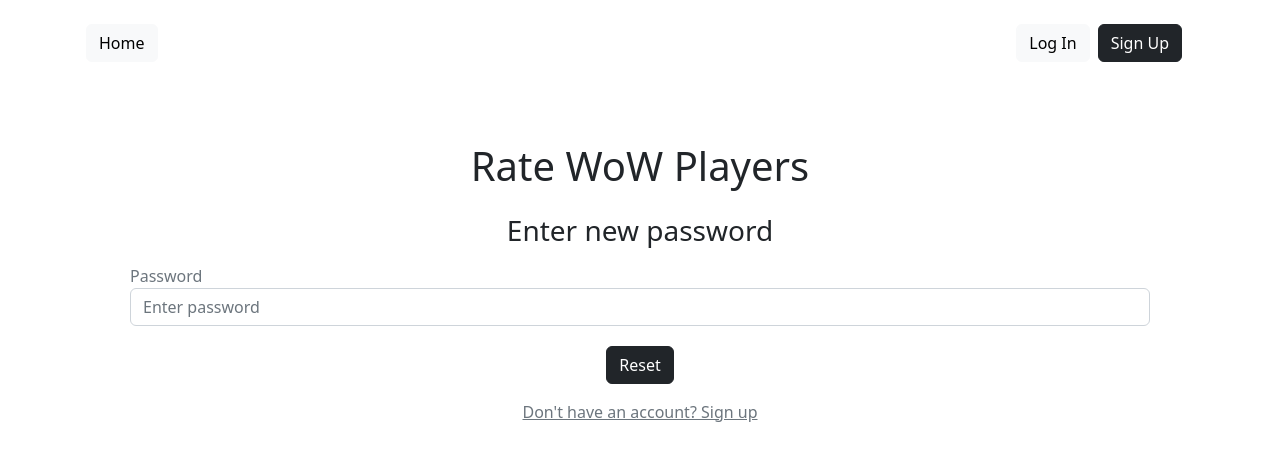
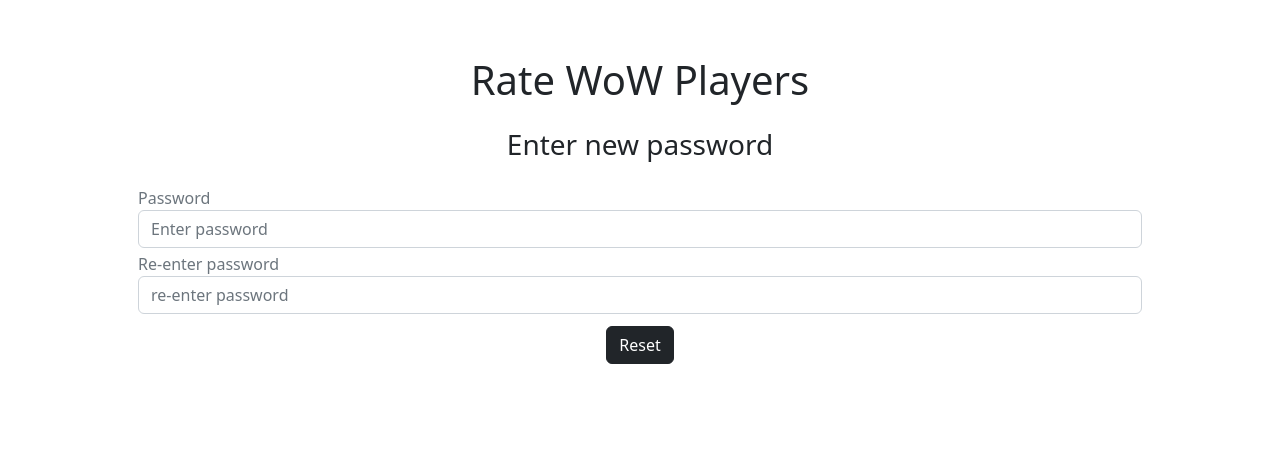
Before and after one commit to Jerryc95/Rate-wow-players, a React (Create React App) app: page /reset-password in a window 1280 px wide. Shown: the top 460 px of the page. Built offline with nearby package versions, Linux system fonts and the light colour scheme.

Commit message:
update password reset

```diff
--- a/src/Context/Auth.js
+++ b/src/Context/Auth.js
@@ -14,7 +14,7 @@ export const useAuth = () => {
 
 const useProvideAuth = () => {
   const [user, setUser] = useState(null);
-  // const [newPassword, setNewPassword] = useState(null);
+  const [newPassword, setNewPassword] = useState(null);
 
   const signUp = async (email, username, password) => {
     const { data, error } = await supabase.auth.signUp({
@@ -28,10 +28,10 @@ const useProvideAuth = () => {
     });
     if (error) {
       console.log(error);
-      return error
+      return error;
     } else {
       console.log(data);
-      return data
+      return data;
     }
   };
 
@@ -56,7 +56,7 @@ const useProvideAuth = () => {
     setUser(null);
   };
 
-  const resetPassword = async (email) => {
+  const forgotPassword = async (email) => {
     const { error } = await supabase.auth.resetPasswordForEmail(email, {
       redirectTo: "http://localhost:3000/reset-password",
     });
@@ -68,9 +68,7 @@ const useProvideAuth = () => {
   const getUsers = async () => {
     const { data, error } = await supabase
       .from("profiles")
-      .select(
-        "username, email"
-      );
+      .select("username, email");
     if (error) {
       console.log(error);
     } else {
@@ -115,36 +113,41 @@ const useProvideAuth = () => {
   };
 
   const updateEmail = async (email) => {
-    const { data, error } = await supabase.auth.updateUser({email: email})
+    const { data, error } = await supabase.auth.updateUser({ email: email });
     if (data) {
-      return "Email updated successfully!"
+      return "Email updated successfully!";
     }
     if (error) {
-      return "There was an error updating your email."
+      return "There was an error updating your email.";
     }
-
   };
 
-   const updateUsername = async (username) => {
+  const updateUsername = async (username) => {
     const { data, error } = await supabase.auth.updateUser({
-      data: { username: username }
-    })
+      data: { username: username },
+    });
     if (data) {
-      return "Username updated successfully!"
+      return "Username updated successfully!";
     }
     if (error) {
-      return "There was an error updating your username."
+      return "There was an error updating your username.";
     }
   };
 
   const updatePassword = async (password) => {
-    const { data, error } = await supabase.auth.updateUser({password: password})
+    const { data, error } = await supabase.auth.updateUser({
+      password: password,
+    });
     if (data) {
-      return "Password updated successfully!"
+      return "Password updated successfully!";
     }
     if (error) {
-      return "There was an error updating your password."
+      return "There was an error updating your password.";
     }
+  };
+
+  const resetPassword = (password) => {
+    setNewPassword(password);
   };
 
   useEffect(() => {
@@ -166,9 +169,16 @@ const useProvideAuth = () => {
           const { data, error } = await supabase.auth.updateUser({
             password: newPassword,
           });
+
           if (data) alert("Password updated successfully!");
           if (error) alert("There was an error updating your password.");
-          break;
+
+        // const { data } = await supabase.auth.updateUser({
+        //   password: newPassword,
+        // });
+        // if (data) ;
+        // console.log(newPassword)
+        // break;
         default:
       }
     });
@@ -183,6 +193,7 @@ const useProvideAuth = () => {
     login,
     logout,
     resetPassword,
+    forgotPassword,
     updateEmail,
     updatePassword,
     updateUsername,
--- a/src/pages/ForgotPassword.js
+++ b/src/pages/ForgotPassword.js
@@ -1,42 +1,40 @@
 import React, { useState } from "react";
 import { Link } from "react-router-dom";
-// import HomeButton from "../components/HomeButton";
 import Navbar from "../components/Navbar";
 
-// import supabase from "../Provider/supabase";
 import { useAuth } from "../Context/Auth";
 
 const ForgotPassword = () => {
   const auth = useAuth();
   const [email, setEmail] = useState("");
+  const [alertMessage, setAlertMessage] = useState("");
 
-    const resetPassword = async () => {
-      auth.resetPassword(email)
+  const forgotPassword = async () => {
+    auth.forgotPassword(email);
+    setAlertMessage("An email link has been sent to reset your password.");
+  };
 
-    }
-
-    return(
+  return (
     <div className="container">
       <div>
         <Navbar />
       </div>
+      <div className="container">
         <div className="row justify-content-center p-5">
           <div className="d-flex justify-content-center p-2">
             <h1 className="font-weight-bold">Rate WoW Players</h1>
           </div>
           <div className="d-flex justify-content-center p-2">
-            <h3 className="white-text">Enter email below</h3>
+            <h3 className="white-text">Enter your email</h3>
           </div>
-          <form className="col">
+          <form className="row justify-content-center p-2">
             <div className="form-group justify-content-center">
-              <label className="text-muted">
-                Email address
-              </label>
+              <label className="text-muted">Email</label>
               <input
                 className="form-control mb-1"
                 required="required"
                 type="text"
-                placeholder="Enter email"
+                placeholder="Email"
                 value={email}
                 onChange={(e) => {
                   setEmail(e.target.value);
@@ -44,23 +42,22 @@ const ForgotPassword = () => {
               />
             </div>
           </form>
-          <div className="d-flex justify-content-center p-2">
-            <Link className="pt-2">
-              <button className="btn btn-dark" type="button" onClick={resetPassword}>
+          <span className="text-danger d-flex justify-content-center">
+            {alertMessage}
+          </span>
+          <div className="d-flex justify-content-center">
+            <button
+              className="btn btn-dark"
+              type="button"
+              onClick={forgotPassword}
+            >
               Reset
             </button>
-            </Link>
-          </div>
-          <div className="col pt-2">
-            <Link className="text-secondary" to='/register'>
-              <div className="d-flex justify-content-center">
-                <span className="">Don't have an account? Sign up</span>
-              </div>
-            </Link>
           </div>
         </div>
       </div>
-    )
-}
+    </div>
+  );
+};
 
-export default ForgotPassword
+export default ForgotPassword;
--- a/src/pages/LogIn.js
+++ b/src/pages/LogIn.js
@@ -21,6 +21,7 @@ const Login = () => {
         break;
         case 'Database error granting user':
           setErrorMessage('Unable to log in. Please try again later.')
+          break;
         default:
 
 }
--- a/src/pages/Register.js
+++ b/src/pages/Register.js
@@ -6,33 +6,56 @@ import { useAuth } from "../Context/Auth";
 const Register = () => {
   const auth = useAuth();
   const navigate = useNavigate();
-
-  const [errorMessage, setErrorMessage] = useState('');
+  const [alertMessage, setAlertMessage] = useState("");
   const [email, setEmail] = useState("");
   const [username, setUsername] = useState("");
   const [password, setPassword] = useState("");
 
   const createUser = async () => {
-    const signUp = await auth.signUp(email, username, password)
-    if(signUp) {
-        console.log(signUp)
-        console.log(signUp.message)
-        setErrorMessage('Unable to create account. please try again later.')
-    } else if(signUp.session === null) {
-      setErrorMessage('Account already exists with email.')
+    const users = await auth.getUsers();
+    if (users.some(user => user.username === username)) {
+      console.log(users.map((user) => user.username));
+      console.log([username]);
+      setAlertMessage("Username already exists.");
+    } else if (users.some(user => user.email === email)) {
+      console.log(users.map((user) => user.email));
+      console.log([email]);
+      setAlertMessage("An account is already associated with that email.");
     } else {
-      setErrorMessage('Please confirm your email.')
+      const signUp = await auth.signUp(email, username.toLowerCase, password);
+      if(auth.user) {
+        setAlertMessage("Account created! Please check your email to confirm your account.")
+      }
+      console.log(signUp.message);
+      switch (signUp.message) {
+        case "Password should be at least 8 characters":
+          setAlertMessage("Password must be 8 characters long.");
+          break;
+        case "Unable to validate email address: invalid format":
+          setAlertMessage("Please use a valid email address.");
+          break;
+        default:
+      }
     }
+
+    // if(signUp) {
+    //     console.log(signUp.message)
+    //     setErrorMessage('Unable to create account. please try again later.')
+    // } else if(signUp.session === null) {
+    //   setErrorMessage('Account already exists with email.')
+    // } else {
+    //   setErrorMessage('Please confirm your email.')
+    // }
     setEmail("");
     setUsername("");
     setPassword("");
   };
 
-  useEffect(()=> {
-    if(auth.user) {
-      return navigate('/login')
+  useEffect(() => {
+    if (auth.user) {
+      return navigate("/login");
     }
-  },[auth.user]);
+  }, []);
 
   return (
     <div className="container">
@@ -87,13 +110,15 @@ const Register = () => {
             />
           </div>
         </form>
-        <span className="text-danger d-flex justify-content-center">{errorMessage}</span>
+        <span className="text-danger d-flex justify-content-center">
+          {alertMessage}
+        </span>
         <div className="d-flex justify-content-center p-2">
-          {/* <Link className="pt-2" to="/"> */}
-            <button className="btn btn-dark" type="button" onClick={createUser}>
-              Sign Up
-            </button>
-          {/* </Link> */}
+
+          <button className="btn btn-dark" type="button" onClick={createUser}>
+            Sign Up
+          </button>
+
         </div>
         <div className="col pt-2">
           <Link className="text-secondary" to="/forgot">
--- a/src/pages/ResetPassword.js
+++ b/src/pages/ResetPassword.js
@@ -1,23 +1,28 @@
 import React, { useState } from "react";
-import { Link } from "react-router-dom";
-import Navbar from "../components/Navbar";
+import { useNavigate } from "react-router-dom";
 
 import { useAuth } from "../Context/Auth";
 
 const ResetPassword = () => {
   const auth = useAuth();
-    const [email, setEmail] = useState("");
+  const navigate = useNavigate()
+    const [firstPassword, setFirstPassword] = useState("")
+    const [password, setPassword] = useState("");
+    const [alertMessage, setAlertMessage] = useState('')
 
     const resetPassword = async () => {
-      auth.resetPassword(email)
-
+      if(firstPassword === "" || password === "") {
+        setAlertMessage('Please enter and re-enter your password.')
+      } else if (firstPassword.length < 8 || password.lenth < 8) {
+        setAlertMessage('Password must be at least 8 characters long.')
+      } else {
+        auth.updatePassword(password);
+        navigate('/login')
+      }
     }
 
     return(
         <div className="container">
-        <div>
-          <Navbar />
-        </div>
         <div className="row justify-content-center p-5">
           <div className="d-flex justify-content-center p-2">
             <h1 className="font-weight-bold">Rate WoW Players</h1>
@@ -25,7 +30,7 @@ const ResetPassword = () => {
           <div className="d-flex justify-content-center p-2">
             <h3 className="white-text">Enter new password</h3>
           </div>
-          <form className="col">
+          <form className="row justify-content-center p-2">
             <div className="form-group justify-content-center">
               <label className="text-muted">
                 Password
@@ -35,27 +40,38 @@ const ResetPassword = () => {
                 required="required"
                 type="password"
                 placeholder="Enter password"
-                value={email}
+                value={firstPassword}
                 onChange={(e) => {
-                  setEmail(e.target.value);
+                  setFirstPassword(e.target.value);
+                }}
+              />
+            </div>
+            <div className="form-group justify-content-center">
+              <label className="text-muted">
+                Re-enter password
+              </label>
+              <input
+                className="form-control mb-1"
+                required="required"
+                type="password"
+                placeholder="re-enter password"
+                value={password}
+                onChange={(e) => {
+                  setPassword(e.target.value);
                 }}
               />
             </div>
           </form>
-          <div className="d-flex justify-content-center p-2">
-            <Link className="pt-2">
-              <button className="btn btn-dark" type="button" onClick={resetPassword}>
-                Reset
-              </button>
-            </Link>
-          </div>
-          <div className="col pt-2">
-            <Link className="text-secondary" to='/register'>
-              <div className="d-flex justify-content-center">
-                <span className="">Don't have an account? Sign up</span>
-              </div>
-            </Link>
-          </div>
+          <span className="text-danger d-flex justify-content-center">
+          {alertMessage}
+        </span>
+        <div className="d-flex justify-content-center">
+
+          <button className="btn btn-dark" type="button" onClick={resetPassword}>
+            Reset
+          </button>
+
+        </div>
         </div>
       </div>
     )
```
Also changed, not shown: 1 other file (tests, documents, lock files or other folders). Lines whose indentation alone changed are shown as unchanged.
